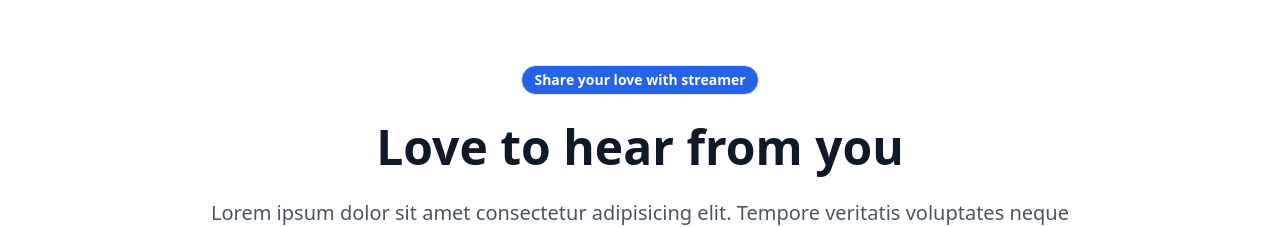
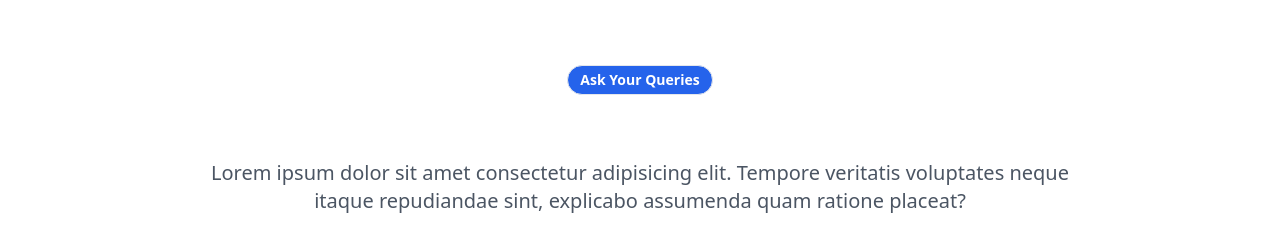
Before and after one commit to abhishek1025/Learnovate, a React (Create React App) app in the folder client/: page /contact in a window 1280 px wide. Shown: the part 127-354 px from the top of the page. Built offline with nearby package versions, Linux system fonts and the light colour scheme.

Commit message:
name-changes

```diff
--- a/client/src/Dashboard/components/shared/Sidebar.jsx
+++ b/client/src/Dashboard/components/shared/Sidebar.jsx
@@ -24,7 +24,7 @@ export default function Sidebar() {
                     to="/"
                     className="text-white font-bold text text-2xl text-center ml-12"
                 >
-                    Tourism App
+                    E-Learning
                 </Link>
             </div>
             <div className="py-8 flex flex-1 flex-col  gap-0.5">
--- a/client/src/pages/Contact.jsx
+++ b/client/src/pages/Contact.jsx
@@ -23,11 +23,11 @@ export const Contact = () => {
                     <div className="flex flex-col space-y-8 pb-10 pt-12 md:pt-24">
                         <div className="mx-auto max-w-max rounded-full border bg-blue-600 text-white p-1 px-3">
                             <p className="text-center  text-xs font-semibold leading-normal md:text-sm">
-                                Share your love with streamer
+                                Ask Your Queries
                             </p>
                         </div>
                         <p className="text-center text-3xl font-bold text-gray-900 md:text-5xl md:leading-10">
-                            Love to hear from you
+
                         </p>
                         <p className="mx-auto max-w-4xl text-center text-base text-gray-600 md:text-xl">
                             Lorem ipsum dolor sit amet consectetur adipisicing elit. Tempore veritatis voluptates
```
